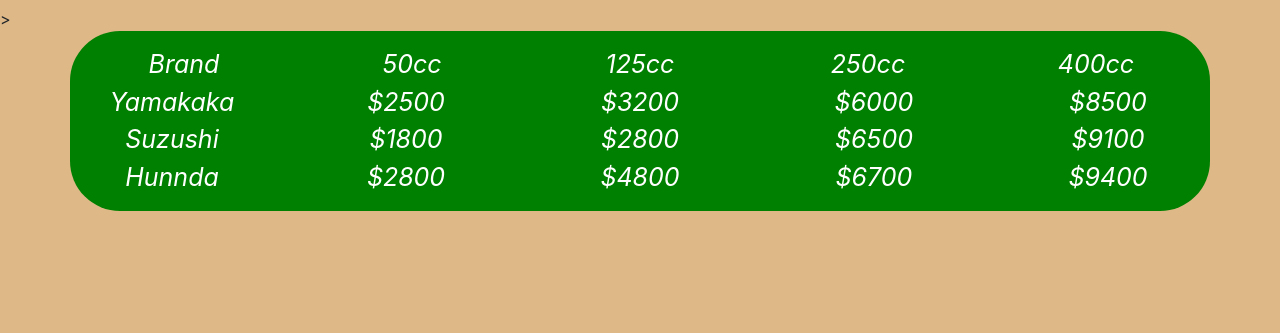
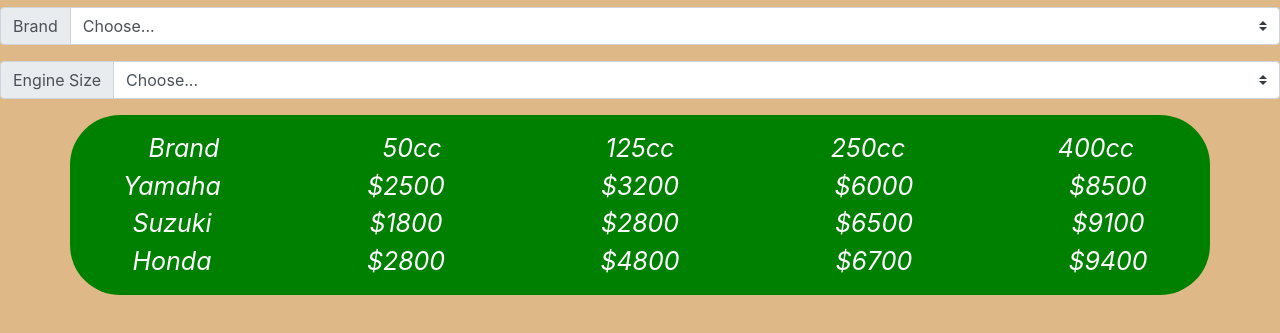
Before and after one commit to CodingPetr/Project0cs50Petr, a plain HTML site: page Motorcycles.html in a window 1280 px wide. Shown: the part 405-738 px from the top of the page. Drawn offline with nearby package versions, Linux system fonts and the light colour scheme.

Commit message:
Add files via upload

```diff
--- a/Motorcycles.html
+++ b/Motorcycles.html
@@ -38,7 +38,30 @@
             </style>
             </div>
             <h1 class="he1">Buy, Sell or Trade Motorcycles</h1>
-            <h2 id="s">We provide the best options for you!</h2>>
+            <h2 id="s">We provide the best options for you!</h2>
+            <div class="input-group mb-3">
+              <div class="input-group-prepend">
+                <label class="input-group-text" for="inputGroupSelect01">Brand</label>
+              </div>
+              <select class="custom-select" id="inputGroupSelect01">
+                <option selected>Choose...</option>
+                <option value="1">Yamaha</option>
+                <option value="2">Suzuki</option>
+                <option value="3">Honda</option>
+              </select>
+            </div>
+            <div class="input-group mb-3">
+              <div class="input-group-prepend">
+                <label class="input-group-text" for="inputGroupSelect01">Engine Size</label>
+              </div>
+              <select class="custom-select" id="inputGroupSelect01">
+                <option selected>Choose...</option>
+                <option value="1">50cc</option>
+                <option value="2">125cc</option>
+                <option value="3">250cc</option>
+                <option value="4">400cc</option>
+              </select>
+            </div>
              <div class="container">
               <div class="row">
                 <div class="col">Brand</div>
@@ -48,21 +71,21 @@
                 <div class="col">400cc</div>
 
                 <div class="row">
-                <div class="col">Yamakaka</div>
+                <div class="col">Yamaha</div>
                 <div class="col">$2500</div>
                 <div class="col">$3200</div>
                 <div class="col">$6000</div>
                 <div class="col">$8500</div>
 
                 <div class="w-100"></div>
-                <div class="col">Suzushi</div>
+                <div class="col">Suzuki</div>
                 <div class="col">$1800</div>
                 <div class="col">$2800</div>
                 <div class="col">$6500</div>
                 <div class="col">$9100</div>
 
                 <div class="w-100"></div>
-                <div class="col">Hunnda</div>
+                <div class="col">Honda</div>
                 <div class="col">$2800</div>
                 <div class="col">$4800</div>
                 <div class="col">$6700</div>
--- a/style.scss
+++ b/style.scss
@@ -46,7 +46,9 @@
   color: azure;
   background-color: #28a1da;
 }
-
+.service {
+ text-align: center;
+}
 .p {
   font-size: 70px;
   text-align: center;
```
Also changed, not shown: ServiceAndRepairs.html (+3 -3 lines), style.css, 1 other file.
